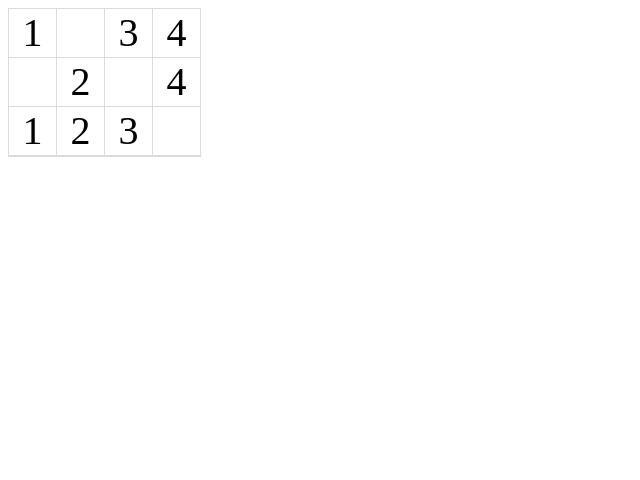
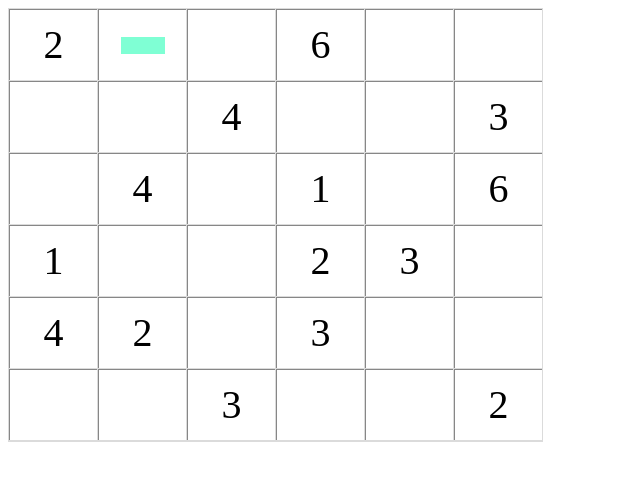
Before and after one commit to helenen/sudoku, a plain HTML site: page index.html in a window 1280 px wide. Shown: the whole page, without its empty margins (0-640 px from the left). Drawn offline with Linux system fonts and the light colour scheme.

Commit message:
begin input

```diff
--- a/index.css
+++ b/index.css
@@ -15,5 +15,10 @@ td{
   line-height: 30px;
   font-size: 250%;
   text-align: center;
-  vertical-align: middl
+  vertical-align: middle;
 }
+input{
+  border: none;
+  text-align: center;
+  background-color: aquamarine;
+}
--- a/index.html
+++ b/index.html
@@ -4,25 +4,58 @@
   </head>
   <link rel="stylesheet" type="text/css" href="index.css" />
   <body>
-    <table cellpadding="0" cellspacing="0">
+    <table border="10" cellpadding="20" cellspacing="0">
         <tbody>
+          <tr>
+            <td class="row">2</td>
+            <td class="row">
+              <input type="number" maxlength="1" min="1" max="6" size="4" />
+            </td>
+            <td class="row"></td>
+            <td class="row">6</td>
+            <td class="row"></td>
+            <td class="row"></td>
+          </tr>
+          <tr>
+            <td class="row">
+            </td>
+            <td class="row"></td>
+            <td class="row">4</td>
+            <td class="row"></td>
+            <td class="row"></td>
+            <td class="row">3</td>
+          </tr>
+          <tr>
+            <td class="row"></td>
+            <td class="row">4</td>
+            <td class="row"></td>
+            <td class="row">1</td>
+            <td class="row"></td>
+            <td class="row">6</td>
+          </tr>
           <tr>
             <td class="row">1</td>
             <td class="row"></td>
+            <td class="row"></td>
+            <td class="row">2</td>
             <td class="row">3</td>
+            <td class="row"></td>
+          </tr>
+          <tr>
             <td class="row">4</td>
+            <td class="row">2</td>
+            <td class="row"></td>
+            <td class="row">3</td>
+            <td class="row"></td>
+            <td class="row"></td>
           </tr>
           <tr>
             <td class="row"></td>
-                <td class="row">2</td>
             <td class="row"></td>
-                <td class="row">4</td>
-              </tr>
-              <tr>
-                  <td class="row">1</td>
-                  <td class="row">2</td>
             <td class="row">3</td>
             <td class="row"></td>
+            <td class="row"></td>
+            <td class="row">2</td>
           </tr>
         </tbody>
     </table>
```
Lines whose indentation alone changed are shown as unchanged.
